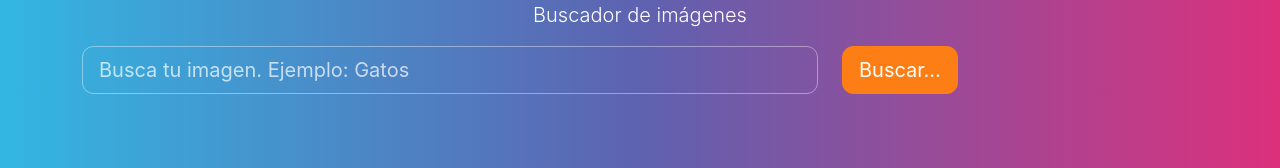
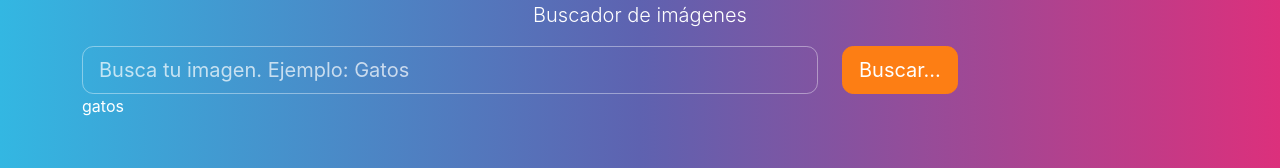
Before and after one commit to Cocopunk18/Proyecto-final-SPA, a React (Create React App) app in the folder spaproyectofinal/: page / in a window 1280 px wide. Shown: the top 168 px of the page. Built offline with nearby package versions, Linux system fonts and the light colour scheme.

Commit message:
creamos el objeto state

```diff
--- a/spaproyectofinal/src/App.js
+++ b/spaproyectofinal/src/App.js
@@ -2,15 +2,24 @@ import React, {Component} from 'react';
 import Buscador from './componentes/Buscador';
 
 class App extends Component {
+  //creamos el objeto state
+  state = {
+    termino : 'gatos'
+  }
+
+  datosBusqueda = (termino) => {
+    this.setState({termino})
+  }
+
   render() {
     return (
       <div className='app container'>
         <div className="jumbotron">
           <p className="lead text-center">Buscador de imágenes</p>
           <Buscador
-            mensaje="Buscador"
+            datosBusqueda={this.datosBusqueda}
           />
-
+          {this.state.termino}
         </div>
       </div>
     );
--- a/spaproyectofinal/src/componentes/Buscador.js
+++ b/spaproyectofinal/src/componentes/Buscador.js
@@ -3,10 +3,14 @@ import React, { Component } from 'react';
 class Buscador extends Component {
 
     busquedaRef = React.createRef(); // Ref nos permite leer los valores de los input con react.
-    obtenerDatos=(e) =>{
-        e.prevenDefault();// evitar que cuando le de buscar, muestre todo el texto en la parte superior de la url.
 
-        console.log(this.busquedaRef.current.value);//leer los valores de los ref
+    obtenerDatos = (e) => {
+        // evitar que cuando le de buscar, muestre todo el texto en la parte superior de la url.
+        e.preventDefault();
+        //Tomamos el valor del input
+        const termino = this.busquedaRef.current.value;
+        //Lo enviamos al componente pricipal,
+        this.props.datosBusqueda(termino);
     }
     render() {
         return (
```
